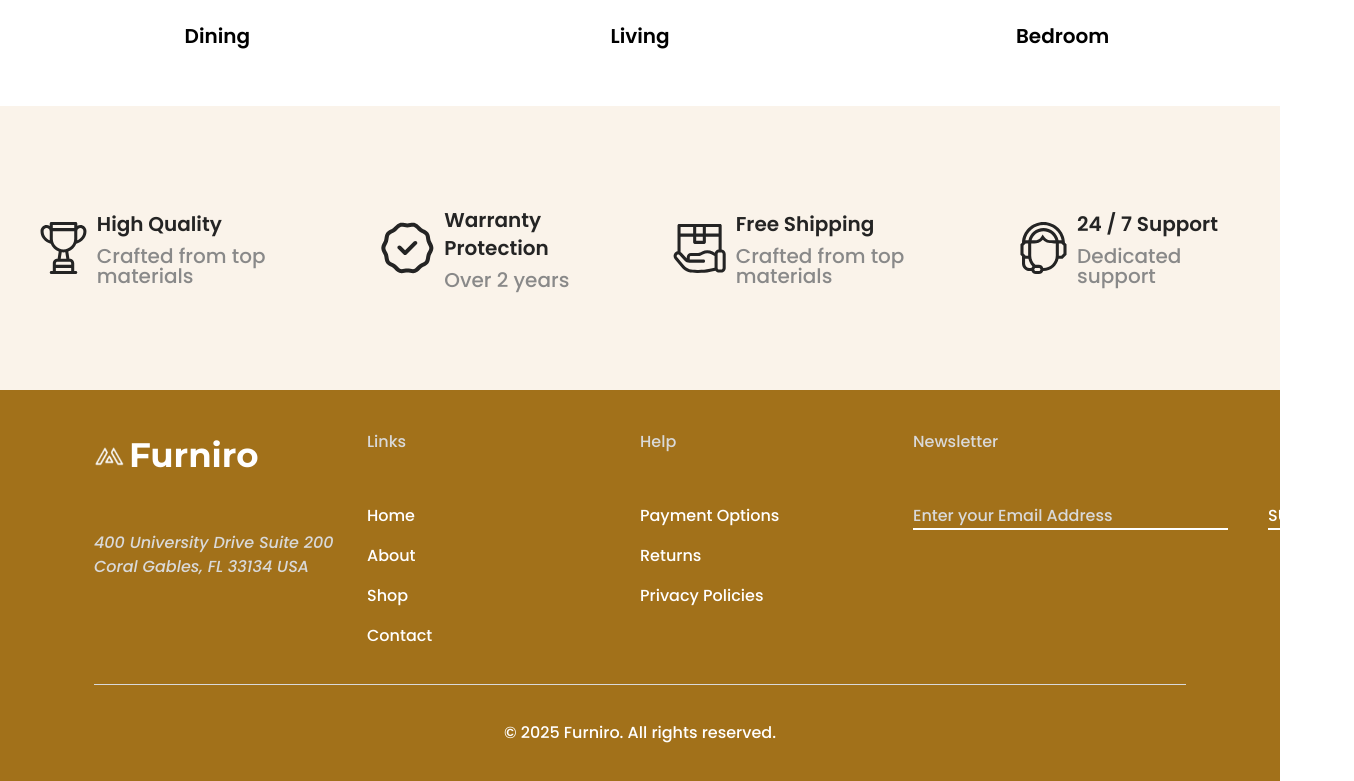
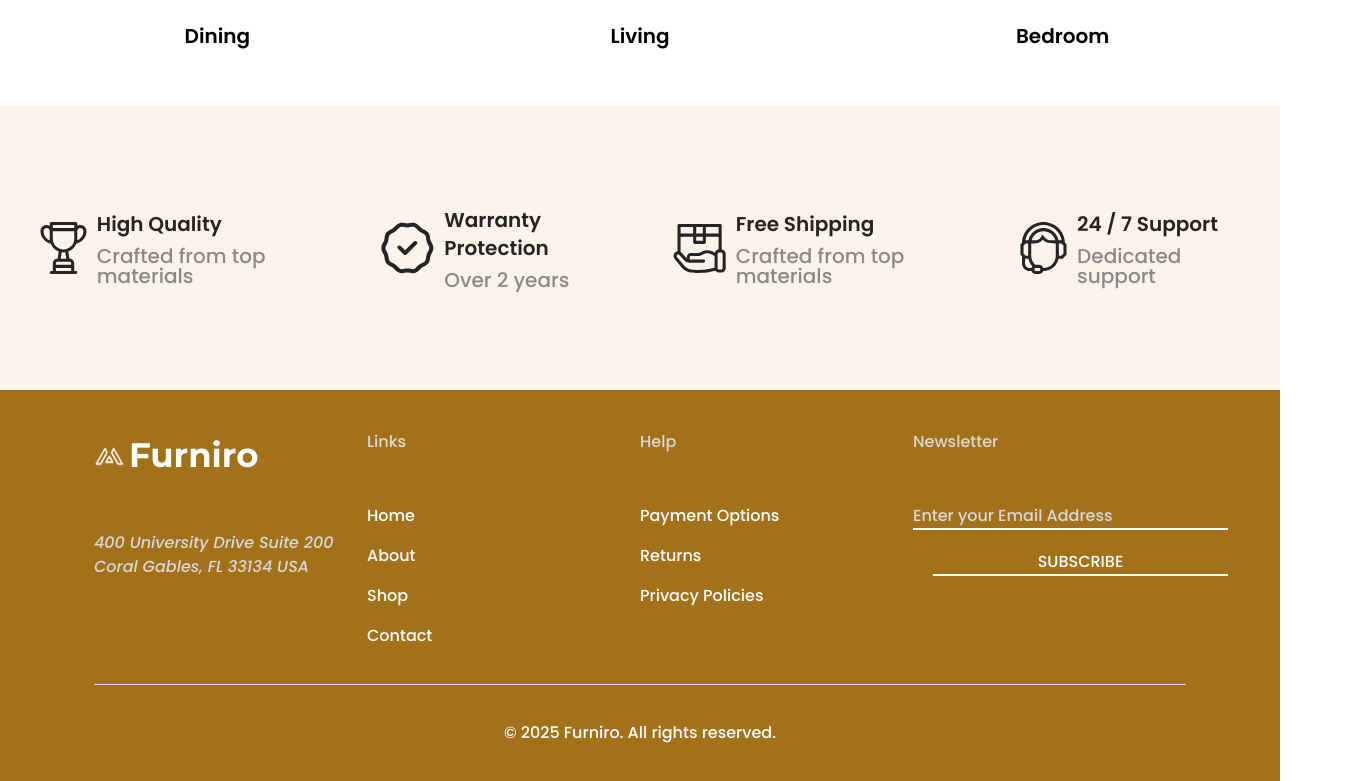
Before and after one commit to Heph-zibah/furniture-e-commerce, a Vue app: page / in a window 1280 px wide. Shown: the part 1489-2270 px from the top of the page, 1354 px wide, since content can reach past the window. Built offline with nearby package versions, Linux system fonts and the light colour scheme.

Commit message:
FIX: footer newsletter

```diff
--- a/src/components/BrowseComponent.vue
+++ b/src/components/BrowseComponent.vue
@@ -19,7 +19,6 @@ const browseData = ref([
     },
 ]);
 
-// For mobile carousel
 const currentSlide = ref(0);
 const isMobile = ref(false);
 
@@ -47,7 +46,6 @@ function handleSwipe(e) {
   const startX = parseInt(touch.target.dataset.startX || 0);
   const currentX = touch.clientX;
 
-  // Detect swipe direction (50px threshold)
   if (startX - currentX > 50) nextSlide();
   else if (currentX - startX > 50) prevSlide();
 }
@@ -58,7 +56,7 @@ function handleSwipe(e) {
     <h2 class="text-2xl md:text-3xl font-bold">Browse The Range</h2>
     <p class="md:text-xl text-gray-600 mt-1">Lorem ipsum dolor sit amet, consectetur adipiscing elit.</p>
 
-    <!-- Desktop Grid Layout -->
+
     <div v-if="!isMobile" class="grid grid-cols-1 md:grid-cols-2 lg:grid-cols-3 gap-5 mt-14">
       <div v-for="item in browseData" :key="item.id">
         <img :src="item.images" :alt="item.name" class="w-full  object-cover" />
@@ -66,7 +64,6 @@ function handleSwipe(e) {
       </div>
     </div>
 
-    <!-- Mobile Carousel -->
     <div v-else class="mt-8 relative">
       <div class="overflow-hidden">
         <div
@@ -86,7 +83,6 @@ function handleSwipe(e) {
         </div>
       </div>
 
-      <!-- Simple Dot Indicators -->
       <div class="flex justify-center mt-4 space-x-2">
         <button
           v-for="(_, index) in browseData"
--- a/src/components/FooterComponent.vue
+++ b/src/components/FooterComponent.vue
@@ -49,7 +49,8 @@ const currentYear = new Date().getFullYear();
                 <!-- Newsletter Subscription -->
                 <div class="flex flex-col items-center md:items-start">
                     <h3 class="mb-[50px] text-grayLight">Newsletter</h3>
-                    <div class="gap-5 flex">
+                    <div class="gap-5 flex flex-col lg::flex-row">
+
                         <label for="newsletter" class="sr-only">Email Address</label>
                         <input
                             id="newsletter"
@@ -58,6 +59,7 @@ const currentYear = new Date().getFullYear();
                             class="bg-transparent border-b-2 border-b-white text-white placeholder-grayLight outline-0 focus:ring-2 focus:ring-white"
                             aria-label="Enter your email to subscribe"
                         />
+
                         <button class="uppercase border-b-2 border-b-white outline-0 ml-5 focus:outline-none focus:ring-2 focus:ring-white">
                             Subscribe
                         </button>
```
